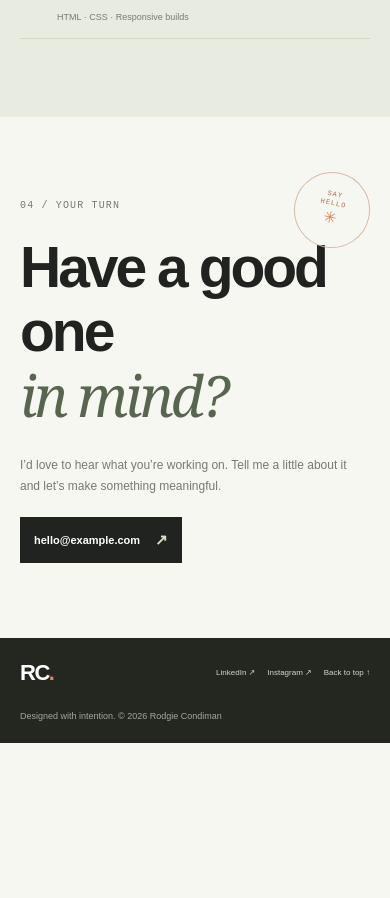
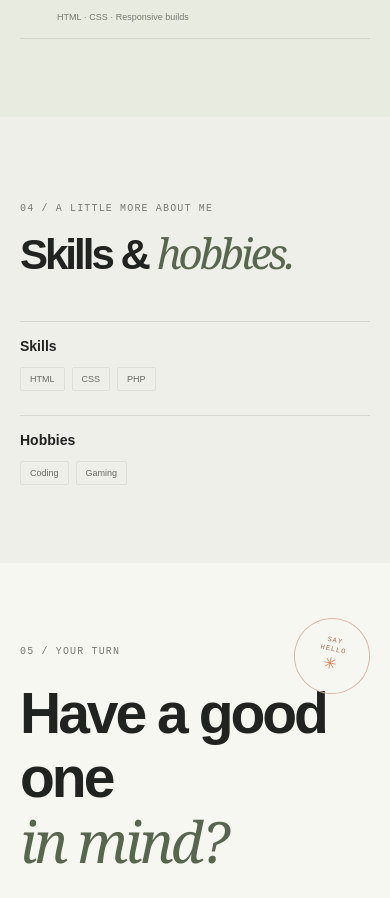
Before and after one commit to DysaniaHysteria/Condiman-project-1, a plain HTML site: page index.html in a window 390 px wide. Shown: the part 3187-4085 px from the top of the page. Before the commit the page ends 3930 px from the top, so only its background shows below. Drawn offline with Linux system fonts and the light colour scheme.

Commit message:
adding hobby and skills

```diff
--- a/index.html
+++ b/index.html
@@ -124,8 +124,29 @@
       </div>
     </section>
 
+    <section class="skills-hobbies section">
+      <div class="container">
+        <div class="section-heading">
+          <div>
+            <p class="eyebrow section-label">04 / A LITTLE MORE ABOUT ME</p>
+            <h2>Skills &amp; <span class="serif-accent">hobbies.</span></h2>
+          </div>
+        </div>
+        <div class="skills-hobbies-grid">
+          <div class="skills-hobbies-group">
+            <h3>Skills</h3>
+            <div class="tag-list"><span>HTML</span><span>CSS</span><span>PHP</span></div>
+          </div>
+          <div class="skills-hobbies-group">
+            <h3>Hobbies</h3>
+            <div class="tag-list"><span>Coding</span><span>Gaming</span></div>
+          </div>
+        </div>
+      </div>
+    </section>
+
     <section class="contact section container" id="contact">
-      <p class="eyebrow section-label">04 / YOUR TURN</p>
+      <p class="eyebrow section-label">05 / YOUR TURN</p>
       <div class="contact-main">
         <h2>Have a good one<br><span class="serif-accent">in mind?</span></h2>
         <div class="contact-side">
--- a/style.css
+++ b/style.css
@@ -119,6 +119,12 @@ h1, h2, h3, p { margin-top: 0; }
 .service-row p { margin: 0; color: #777a72; font-size: 9px; }
 .service-arrow { color: var(--orange); }
 
+.skills-hobbies { background: #eeefe8; }
+.skills-hobbies-grid { display: grid; grid-template-columns: 1fr 1fr; gap: 28px; }
+.skills-hobbies-group { border-top: 1px solid #d5d7ce; padding-top: 16px; }
+.skills-hobbies-group h3 { margin: 0; font-size: 14px; font-weight: 600; }
+.skills-hobbies-group .tag-list { margin-top: 13px; }
+
 .contact { position: relative; min-height: 400px; padding-top: 100px; padding-bottom: 100px; overflow: hidden; }
 .contact-main { display: flex; align-items: end; justify-content: space-between; gap: 50px; }
 .contact h2 { margin: 25px 0 0; font-size: clamp(50px, 6vw, 72px); }
@@ -152,6 +158,7 @@ h1, h2, h3, p { margin-top: 0; }
   .service-row p { grid-column: 2; grid-row: 2; padding-bottom: 14px; }
   .service-arrow { grid-column: 3; grid-row: 1; }
   .service-row h3 { align-self: end; padding-top: 12px; }
+  .skills-hobbies-grid { grid-template-columns: 1fr; gap: 24px; }
 }
 @media (max-width: 560px) {
   .container { width: calc(100% - 40px); }
```
